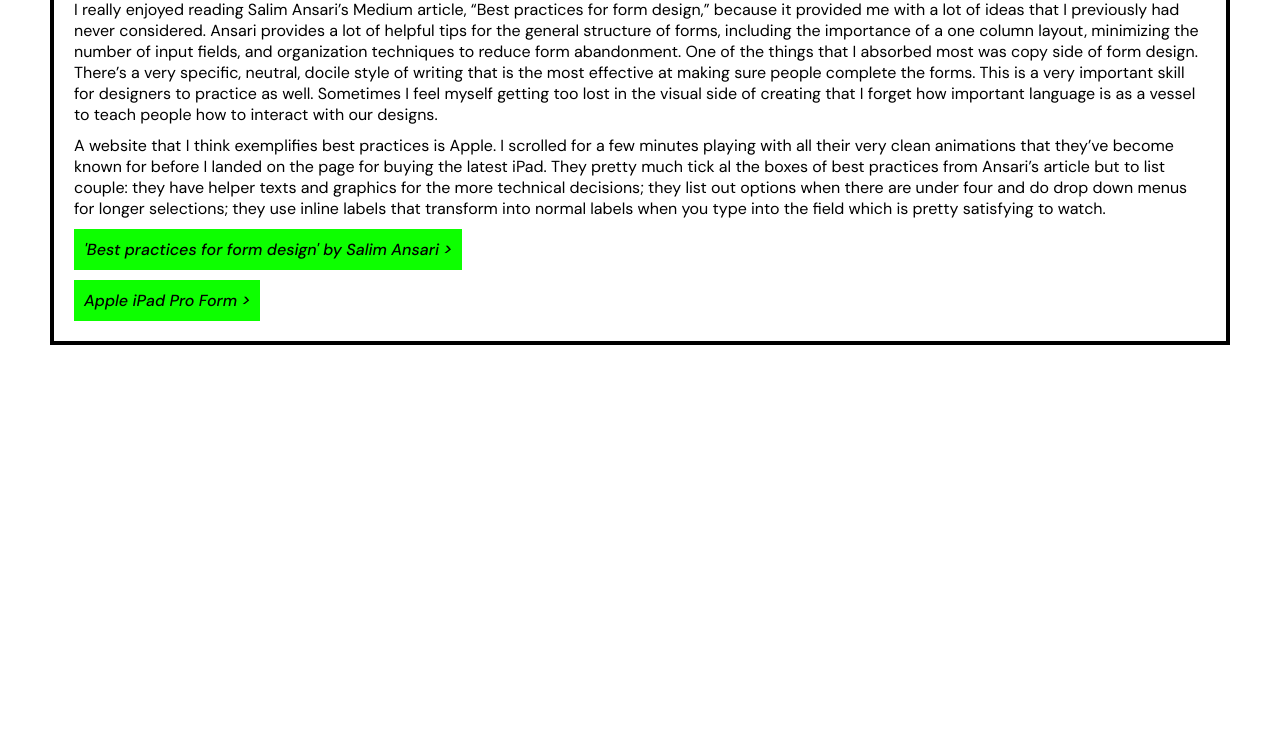
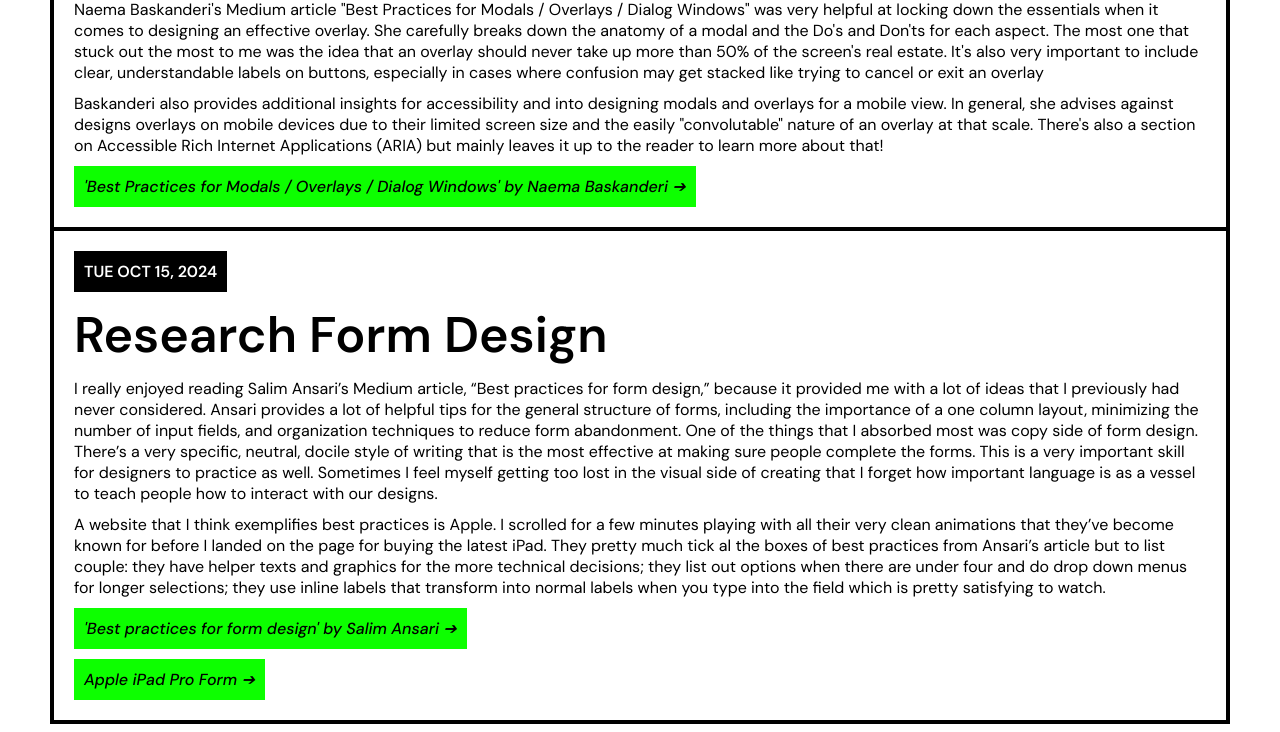
Before and after one commit to gyfigueroa/des154a, a plain HTML site: page journal/index.html in a window 1280 px wide. Shown: the part 472-1204 px from the top of the page. Before the commit the page ends 825 px from the top, so only its background shows below. Drawn offline with Linux system fonts and the light colour scheme.

Commit message:
new journal entry

```diff
--- a/journal/index.html
+++ b/journal/index.html
@@ -25,13 +25,22 @@
 
     <main>
         <article>
+            <date>Tue Oct 22, 2024</date>
+            <h2>Overlay Design Pattern Research</h2>
+
+            <p>Naema Baskanderi's Medium article "Best Practices for Modals / Overlays / Dialog Windows" was very helpful at locking down the essentials when it comes to designing an effective overlay. She carefully breaks down the anatomy of a modal and the Do's and Don'ts for each aspect. The most one that stuck out the most to me was the idea that an overlay should never take up more than 50% of the screen's real estate. It's also very important to include clear, understandable labels on buttons, especially in cases where confusion may get stacked like trying to cancel or exit an overlay</p>
+            <p>Baskanderi also provides additional insights for accessibility and into designing modals and overlays for a mobile view. In general, she advises against designs overlays on mobile devices due to their limited screen size and the easily "convolutable" nature of an overlay at that scale. There's also a section on Accessible Rich Internet Applications (ARIA) but mainly leaves it up to the reader to learn more about that!</p>
+            <a href="https://uxplanet.org/best-practices-for-modals-overlays-dialog-windows-c00c66cddd8c">'Best Practices for Modals / Overlays / Dialog Windows' by Naema Baskanderi &#10132;</a>
+        </article>
+
+        <article>
             <date>Tue Oct 15, 2024</date>
             <h2>Research Form Design</h2>
 
             <p>I really enjoyed reading Salim Ansari’s Medium article, “Best practices for form design,” because it provided me with a lot of ideas that I previously had never considered.  Ansari provides a lot of helpful tips for the general structure of forms, including the importance of a one column layout, minimizing the number of input fields, and organization techniques to reduce form abandonment. One of the things that I absorbed most was copy side of form design. There’s a very specific, neutral, docile style of writing that is the most effective at making sure people complete the forms. This is a very important skill for designers to practice as well. Sometimes I feel myself getting too lost in the visual side of creating that I forget how important language is as a vessel to teach people how to interact with our designs. </p>
             <p>A website that I think exemplifies best practices is Apple. I scrolled for a few minutes playing with all their very clean animations that they’ve become known for before I landed on the page for buying the latest iPad. They pretty much tick al the boxes of best practices from Ansari’s article but to list couple: they have helper texts and graphics for the more technical decisions; they list out options when there are under four and do drop down menus for longer selections; they use inline labels that transform into normal labels when you type into the field which is pretty satisfying to watch.</p>
-            <a href="https://uxdesign.cc/best-practices-for-form-design-ff5de6ca8e5f">'Best practices for form design' by Salim Ansari ></a>
-            <a href="https://www.apple.com/shop/buy-ipad/ipad-pro/">Apple iPad Pro Form ></a>
+            <a href="https://uxdesign.cc/best-practices-for-form-design-ff5de6ca8e5f">'Best practices for form design' by Salim Ansari &#10132;</a>
+            <a href="https://www.apple.com/shop/buy-ipad/ipad-pro/">Apple iPad Pro Form &#10132;</a>
         </article>
     </main>
 
```
